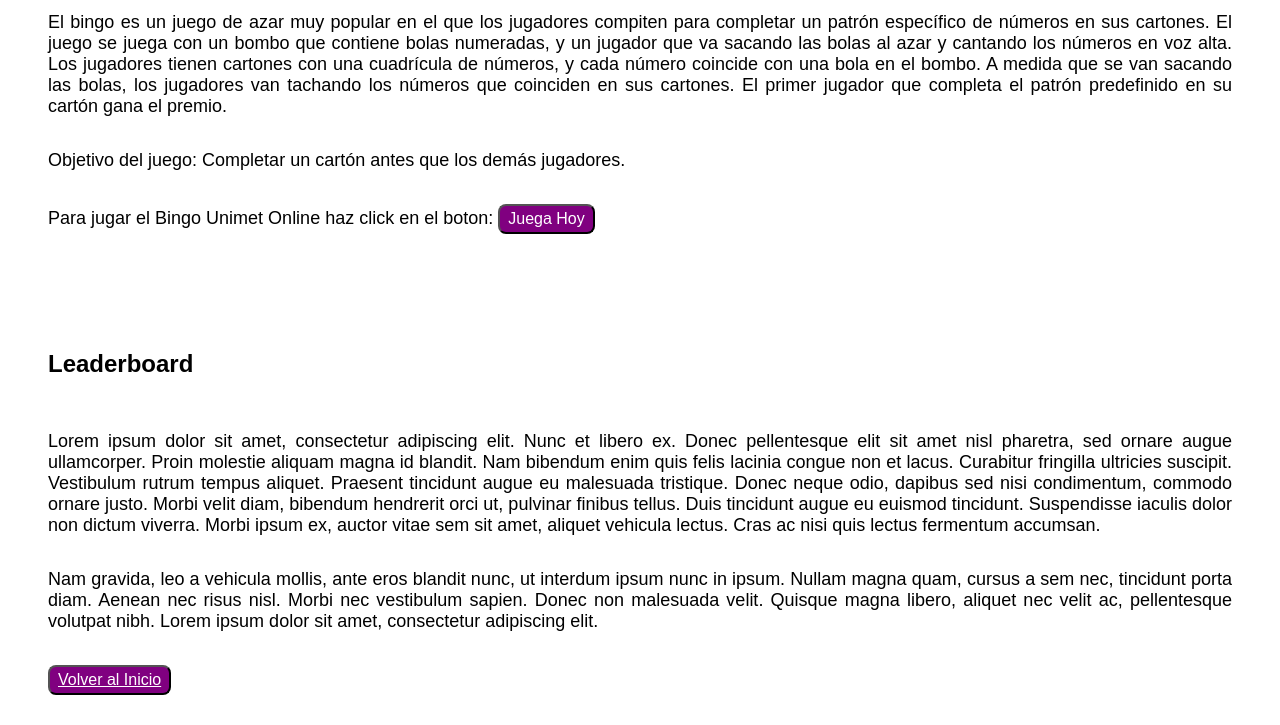
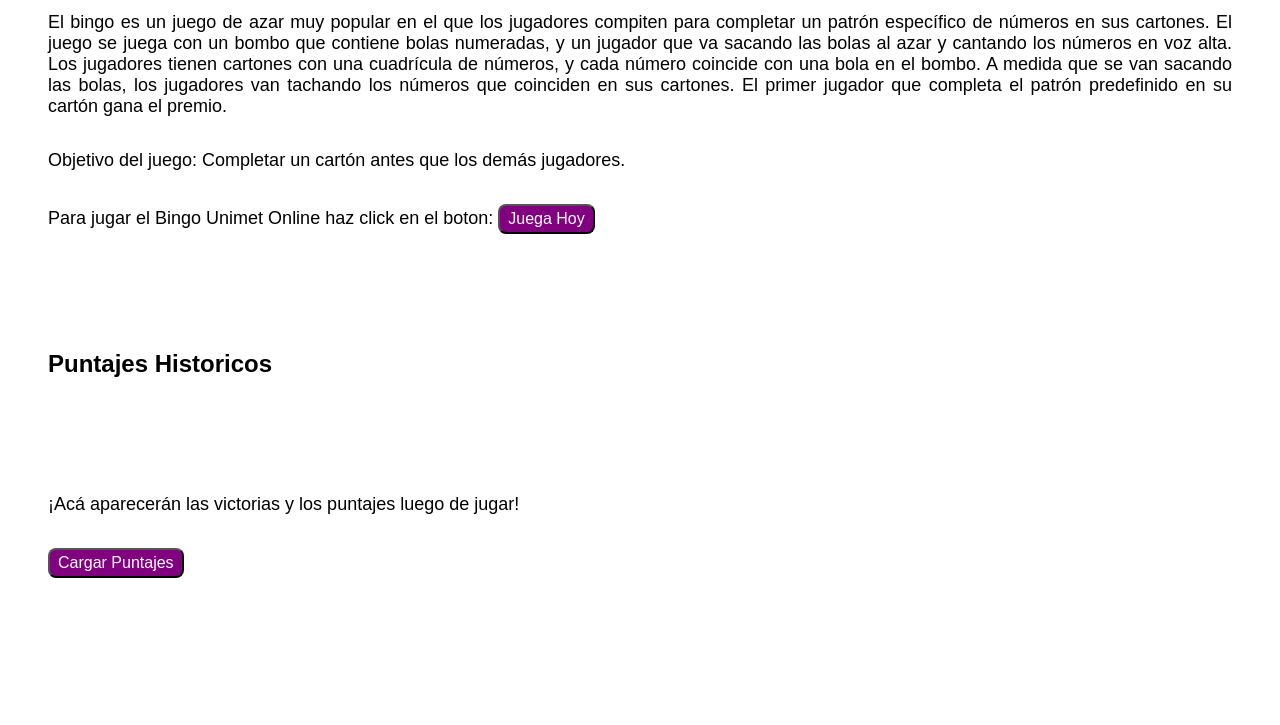
Before and after one commit to ador05/Microproyecto-01, a plain HTML site: page index.html in a window 1280 px wide. Shown: the part 127-852 px from the top of the page. Drawn offline with Linux system fonts and the light colour scheme.

Commit message:
Big fixes and point system fixed

```diff
--- a/index.html
+++ b/index.html
@@ -28,13 +28,22 @@
 
     </section>
 
+
+    <section class="section01">
+        <div class="section01__left">
+            <h2>Puntajes Historicos</h2>
+        </div>
+    </section>
+
     <!--Seccion 02 ver puntajes historicos-->
     <section class="section01"; id="Puntajes_Historicos">
-        <div class="section01__left">
-            <h2>Leaderboard</h2>
-            <p>Lorem ipsum dolor sit amet, consectetur adipiscing elit. Nunc et libero ex. Donec pellentesque elit sit amet nisl pharetra, sed ornare augue ullamcorper. Proin molestie aliquam magna id blandit. Nam bibendum enim quis felis lacinia congue non et lacus. Curabitur fringilla ultricies suscipit. Vestibulum rutrum tempus aliquet. Praesent tincidunt augue eu malesuada tristique. Donec neque odio, dapibus sed nisi condimentum, commodo ornare justo. Morbi velit diam, bibendum hendrerit orci ut, pulvinar finibus tellus. Duis tincidunt augue eu euismod tincidunt. Suspendisse iaculis dolor non dictum viverra. Morbi ipsum ex, auctor vitae sem sit amet, aliquet vehicula lectus. Cras ac nisi quis lectus fermentum accumsan.</p>
-            <p>Nam gravida, leo a vehicula mollis, ante eros blandit nunc, ut interdum ipsum nunc in ipsum. Nullam magna quam, cursus a sem nec, tincidunt porta diam. Aenean nec risus nisl. Morbi nec vestibulum sapien. Donec non malesuada velit. Quisque magna libero, aliquet nec velit ac, pellentesque volutpat nibh. Lorem ipsum dolor sit amet, consectetur adipiscing elit.</p>
-            <button><a href="#Inicio" style="color: white;">Volver al Inicio</a></button>
+
+
+        <div class="section01__left"; id="leaderboard">
+
+            <p>¡Acá aparecerán las victorias y los puntajes luego de jugar!</p>
+
+            <button onclick="actualizarpuntajes()">Cargar Puntajes</a></button>
             <p><br/><br/><br/><br/><br/><br/></p>
         </div>
     </section>
--- a/script.js
+++ b/script.js
@@ -25,6 +25,80 @@ function matrizcuadrada(numbers) {
 
     return matrix;
   }
+
+function actualizarpuntajes(){
+
+
+    let name01 = localStorage.getItem("jugador01");
+    let name02 = localStorage.getItem("jugador02");
+    let name03 = localStorage.getItem("jugador03");
+    let name04 = localStorage.getItem("jugador04");
+
+    let puntaje01 = localStorage.getItem("jugador01_puntos");
+    let puntaje02 = localStorage.getItem("jugador02_puntos");
+    let puntaje03 = localStorage.getItem("jugador03_puntos");
+    let puntaje04 = localStorage.getItem("jugador04_puntos");
+    console.log("nombres");
+    console.log(name01);
+    console.log(name02);
+    console.log(name03);
+    console.log(name04);
+
+    console.log("puntajes importados");
+    console.log(puntaje01);
+    console.log(puntaje02);
+    console.log(puntaje03);
+    console.log(puntaje04);
+
+    let comparador5 = 0;
+    let ganadores = 0;
+
+    if (comparador5 < parseInt(puntaje01)){
+        comparador5 = parseInt(puntaje01);
+
+    }else if(comparador5 > parseInt(puntaje02)){
+        comparador5 = parseInt(puntaje02);
+
+    }else if(comparador5 < parseInt(puntaje03)){
+        comparador5 = parseInt(puntaje03);
+    }else if(comparador5 < parseInt(puntaje4)){
+        comparador5 = parseInt(puntaje03);
+    }
+
+    if (comparador5 == parseInt(puntaje01)){
+        ganadores++;
+
+    }else if(comparador5 == parseInt(puntaje02)){
+        ganadores++;
+
+    }else if(comparador5 == parseInt(puntaje03)){
+        ganadores++;
+
+    }else if(comparador5 == parseInt(puntaje04)){
+        ganadores++;
+
+    }
+    if (ganadores > 1){
+        document.getElementById("leaderboard").textContent = `Empate: no hubo Ganador. Puntajes:`+ name01.toString()+ `: `+puntaje01.toString()+`    `+ name02.toString() + `: `+ puntaje02.toString()+`     `+ name03.toString()+`: `+puntaje03.toString()+`    `+ name04.toString()+`: `+puntaje04.toString();
+
+    }else{
+
+        if (comparador5 == parseInt(puntaje01)){
+            document.getElementById("leaderboard").textContent = `Ganador: `+ name01.toString() +`     Puntajes:`+ name01.toString()+ `: `+puntaje01.toString()+`    `+ name02.toString() + `: `+ puntaje02.toString()+`     `+ name03.toString()+`: `+puntaje03.toString()+`    `+ name04.toString()+`: `+puntaje04.toString();
+
+        }else if(comparador5 == parseInt(puntaje02)){
+            document.getElementById("leaderboard").textContent = `Ganador: `+ name02.toString() +`     Puntajes:`+ name01.toString()+ `: `+puntaje01.toString()+`    `+ name02.toString() + `: `+ puntaje02.toString()+`     `+ name03.toString()+`: `+puntaje03.toString()+`    `+ name04.toString()+`: `+puntaje04.toString();
+        }else if(comparador5 == parseInt(puntaje03)){
+            document.getElementById("leaderboard").textContent = `Ganador: `+ name03.toString() +`     Puntajes:`+ name01.toString()+ `: `+puntaje01.toString()+`    `+ name02.toString() + `: `+ puntaje02.toString()+`     `+ name03.toString()+`: `+puntaje03.toString()+`    `+ name04.toString()+`: `+puntaje04.toString();
+
+        }else if(comparador5 == parseInt(puntaje4)){
+            document.getElementById("leaderboard").textContent = `Ganador: `+ name04.toString() +`     Puntajes:`+ name01.toString()+ `: `+puntaje01.toString()+`    `+ name02.toString() + `: `+ puntaje02.toString()+`     `+ name03.toString()+`: `+puntaje03.toString()+`    `+ name04.toString()+`: `+puntaje04.toString();
+    }
+    }
+
+
+
+}
 
 function validateGame() {
     const name01 = document.getElementById("input-nombre1").value;
@@ -226,8 +300,27 @@ function sacarbola()    {
         let puntaje_jugador3 = sacarpuntaje(3, values);
         let puntaje_jugador4 = sacarpuntaje(4, values);
 
-        document.getElementById("puntajes1").textContent = `¡Se termino el juego!\n puntajes: \n`+name01.toString() + `:` + puntaje_jugador1.toString() +`pts\n`+name02.toString() + `:`+puntaje_jugador2.toString()+`pts\n`+name03.toString() + `:`+puntaje_jugador3.toString()+`pts\n`+name04.toString() + `:`+puntaje_jugador4.toString()`pts`;
+        console.log("Puntajes:");
+        console.log(puntaje_jugador1);
+        console.log(puntaje_jugador2);
+        console.log(puntaje_jugador3);
+        console.log(puntaje_jugador4);
+
+        localStorage.setItem("jugador01_puntos", puntaje_jugador1);
+        localStorage.setItem("jugador02_puntos", puntaje_jugador2);
+        localStorage.setItem("jugador03_puntos", puntaje_jugador3);
+        localStorage.setItem("jugador04_puntos", puntaje_jugador4);
+
+        localStorage.setItem("jugador01", name01);
+        localStorage.setItem("jugador02", name02);
+        localStorage.setItem("jugador03", name03);
+        localStorage.setItem("jugador04", name04);
+
+
+
+        document.getElementById("puntajes1").textContent = `¡Se termino el juego!\n puntajes: \n`+name01.toString() + `:` + puntaje_jugador1.toString() +`pts\n`+name02.toString() + `:`+puntaje_jugador2.toString()+`pts\n`+name03.toString() + `:`+puntaje_jugador3.toString()+`pts\n`+name04.toString() + `:`+puntaje_jugador4.toString()+`pts`;
     }
+
     else{
 
         localStorage.setItem("counter", counter);
--- a/styles.css
+++ b/styles.css
@@ -118,6 +118,7 @@ body {
   .section01__right {
     width: 400px;
     height: 300px;
+    align-items: flex-end;
   }
 
    #mycanvas {
```
Also changed, not shown: index2.html (+9 -18 lines).
